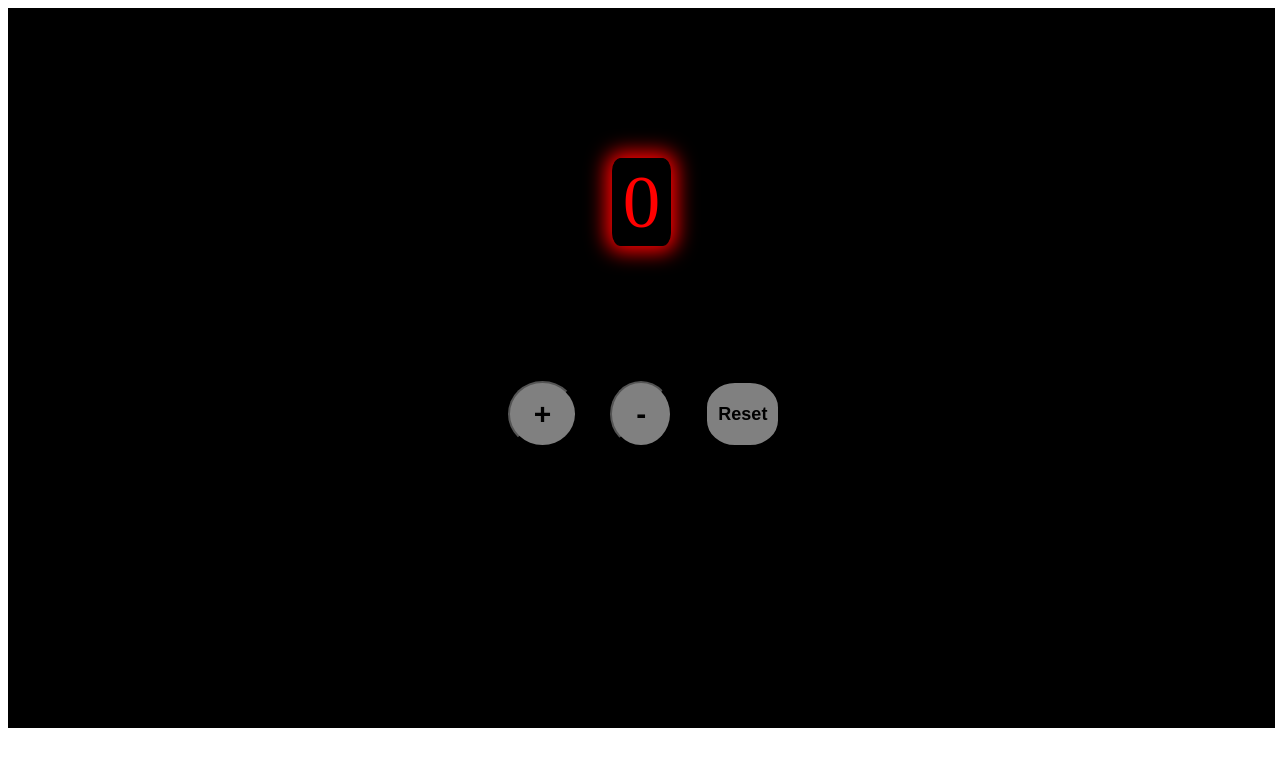
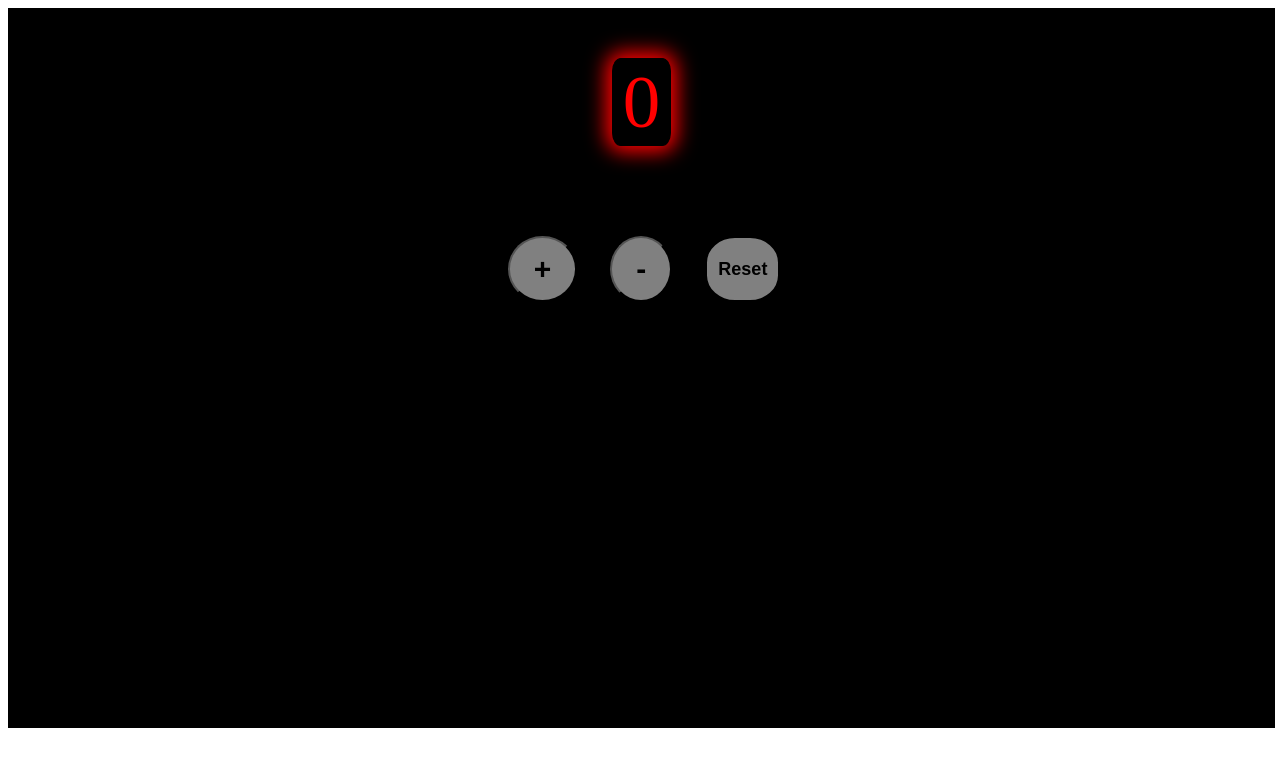
Before and after one commit to 21stChrom/react-jhj8h9, a React (Create React App) app: page / in a window 1280 px wide. Shown: the top 766 px of the page. Built offline with nearby package versions, Linux system fonts and the light colour scheme.

Commit message:
1 file modified

```diff
--- a/src/style.css
+++ b/src/style.css
@@ -33,11 +33,9 @@ box-shadow: 1px 1px 8px 8px;
   align-items: center;
   flex-direction: column;
   text-align: center;
-  row-gap: 45px;
 }
 .fs{
   overflow: hidden;
-  margin-top: 25px;
 }
 .counter h1 {
   color: rgb(16, 0, 54);
@@ -47,7 +45,7 @@ box-shadow: 1px 1px 8px 8px;
 }
 
 .counter__output {
-  margin-top: 80px;
+  margin-top: 50px;
   text-align: center;
   display: flex;
   align-items: center;
```
